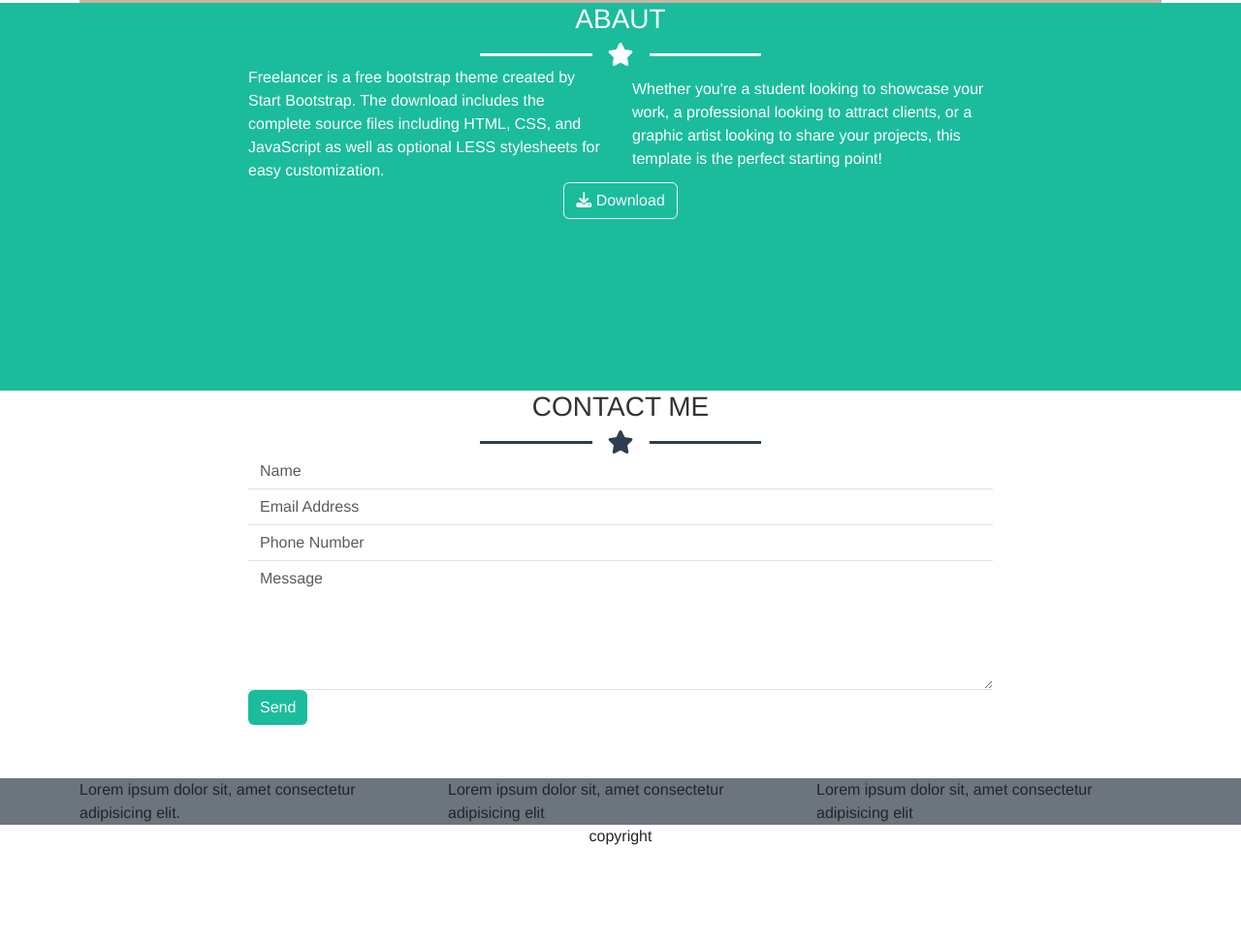
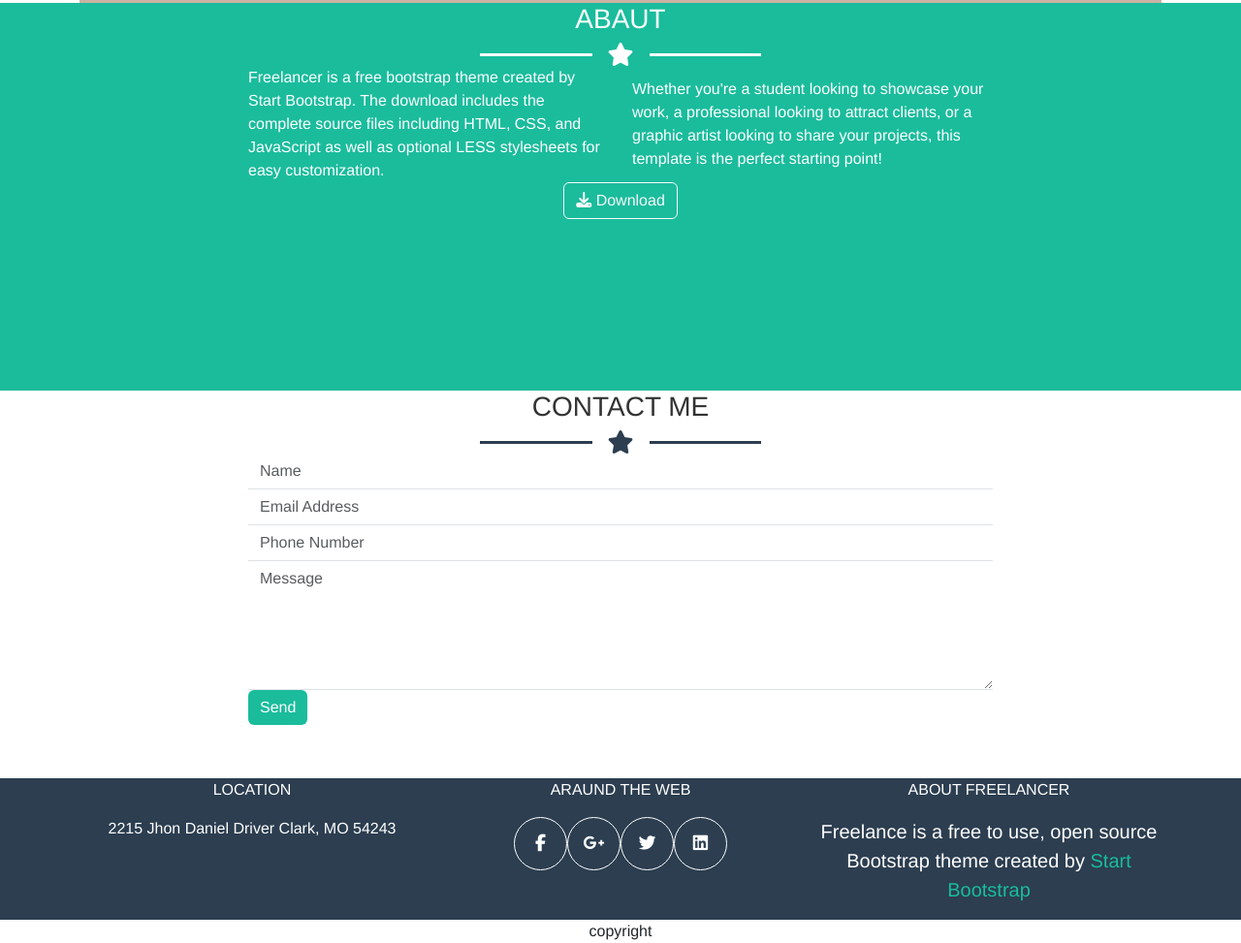
Before and after one commit to PatrizioCorcione/html-css-bootstrap-freelancer, a plain HTML site: page index.html in a window 1280 px wide. Shown: the part 5326-6299 px from the top of the page at 97% size. Before the commit the page ends 6201 px from the top, so only its background shows below. Drawn offline with nearby package versions, Linux system fonts and the light colour scheme; a web font is replaced by a local one.

Commit message:
[add top footer]

```diff
--- a/assets/style.css
+++ b/assets/style.css
@@ -131,3 +131,23 @@ body {
 .pc-button:hover {
   background-color: var(--bg-sgreen);
 }
+
+/*TOP FOOTER*/
+
+.top-footer{
+  background-color: var(--bg-dark);
+}
+
+.top-footer .ghost a{
+  font-size: 1.1rem;
+  color: white;
+  text-decoration: none;
+  height: 55px;
+  width: 55px;
+  border-radius: 50%;
+  padding: 5px;
+  border: 1px solid white;
+}
+.top-footer .whitch a{
+  color: var(--bg-green);
+}
--- a/index.html
+++ b/index.html
@@ -174,12 +174,26 @@
     </main>
 
     <footer>
-      <section class="top-footer bg-secondary">
+      <section class="top-footer text-white ">
         <div class="container">
           <div class="row row-cols-1 row-cols-md-3">
-            <div class="col">Lorem ipsum dolor sit, amet consectetur adipisicing elit.</div>
-            <div class="col">Lorem ipsum dolor sit, amet consectetur adipisicing elit</div>
-            <div class="col">Lorem ipsum dolor sit, amet consectetur adipisicing elit</div>
+            <div class="col text-center ">
+              <p class="text-uppercase ">location</p>
+              <p>2215 Jhon Daniel Driver Clark, MO 54243</p>
+            </div>
+            <div class="col text-center ">
+              <p class="text-uppercase ">araund the web</p>
+              <div class="ghost d-flex justify-content-center">
+                <a class="d-flex align-items-center justify-content-center " href=""><i class="fa-brands fa-facebook-f"></i></a>
+                <a class="d-flex align-items-center justify-content-center " href=""><i class="fa-brands fa-google-plus-g"></i></a>
+                <a class="d-flex align-items-center justify-content-center " href=""><i class="fa-brands fa-twitter"></i></a>
+                <a class="d-flex align-items-center justify-content-center " href=""><i class="fa-brands fa-linkedin"></i></a>
+              </div>
+            </div>
+            <div class="col whitch">
+              <p class="text-uppercase text-center ">about freelancer</p>
+              <p class=" fs-5 fw-medium text-center ">Freelance is a free to use, open source Bootstrap theme created by <a class="text-decoration-none " href="">Start Bootstrap</a></p>
+            </div>
           </div>
         </div>
       </section>
```
